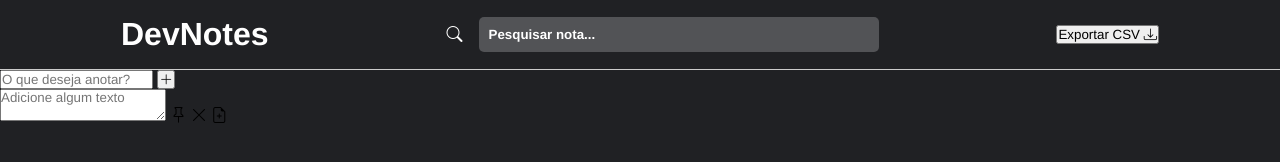
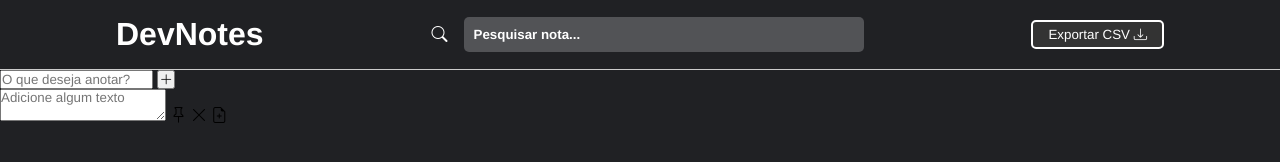
Before and after one commit to luisfrancisco2b/dev-notes-js, a plain HTML site: page index.html in a window 1280 px wide. Drawn offline with nearby package versions, Linux system fonts and the light colour scheme.

Commit message:
style: add export-notes CSS style

```diff
--- a/css/style.css
+++ b/css/style.css
@@ -49,3 +49,23 @@ header {
 #search-container input::placeholder {
   color: #fff;
 }
+
+/* export-notes */
+#export-notes {
+  color: #fff;
+  background-color: #333;
+  border: 2px solid #fff;
+  border-radius: 5px;
+  padding: 5px 15px;
+  transition: 0.4s ease;
+}
+
+#export-notes:hover {
+  color: #333;
+  background-color: #fff;
+  transform: translateY(-5px);
+}
+
+#export-notes:active {
+  transform: scale(0.91);
+}
```
